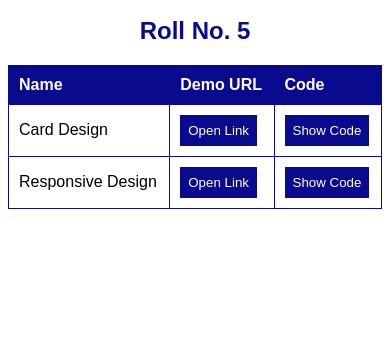
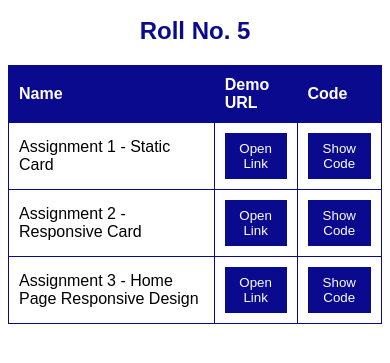
Before and after one commit to aayushman108/Assignment-submission-table, a plain HTML site: page index.html in a window 390 px wide. Shown: the part 139-502 px from the top of the page. Drawn offline with Linux system fonts and the light colour scheme.

Commit message:
Third assignment - home page responsive design was added

```diff
--- a/index.html
+++ b/index.html
@@ -20,14 +20,19 @@
     </thead>
     <tbody>
       <tr>
-        <td>Card Design</td>
+        <td>Assignment 1 - Static Card</td>
         <td><a href="https://aayushman108.github.io/static-card/"><button>Open Link</button></a></td>
         <td><a href="https://github.com/aayushman108/static-card"><button>Show Code</button></a></td>
       </tr>
       <tr>
-        <td>Responsive Design</td>
+        <td>Assignment 2 - Responsive Card</td>
         <td><a href=" https://aayushman108.github.io/responsive-card/"><button>Open Link</button></a></td>
         <td><a href="https://github.com/aayushman108/responsive-card"><button>Show Code</button></a></td>
+      </tr>
+      <tr>
+        <td>Assignment 3 - Home Page Responsive Design</td>
+        <td><a href="https://aayushman108.github.io/Responsive-design-assignmemnt/"><button>Open Link</button></a></td>
+        <td><a href="https://github.com/aayushman108/Responsive-design-assignmemnt"><button>Show Code</button></a></td>
       </tr>
     </tbody>
   </table>
```
